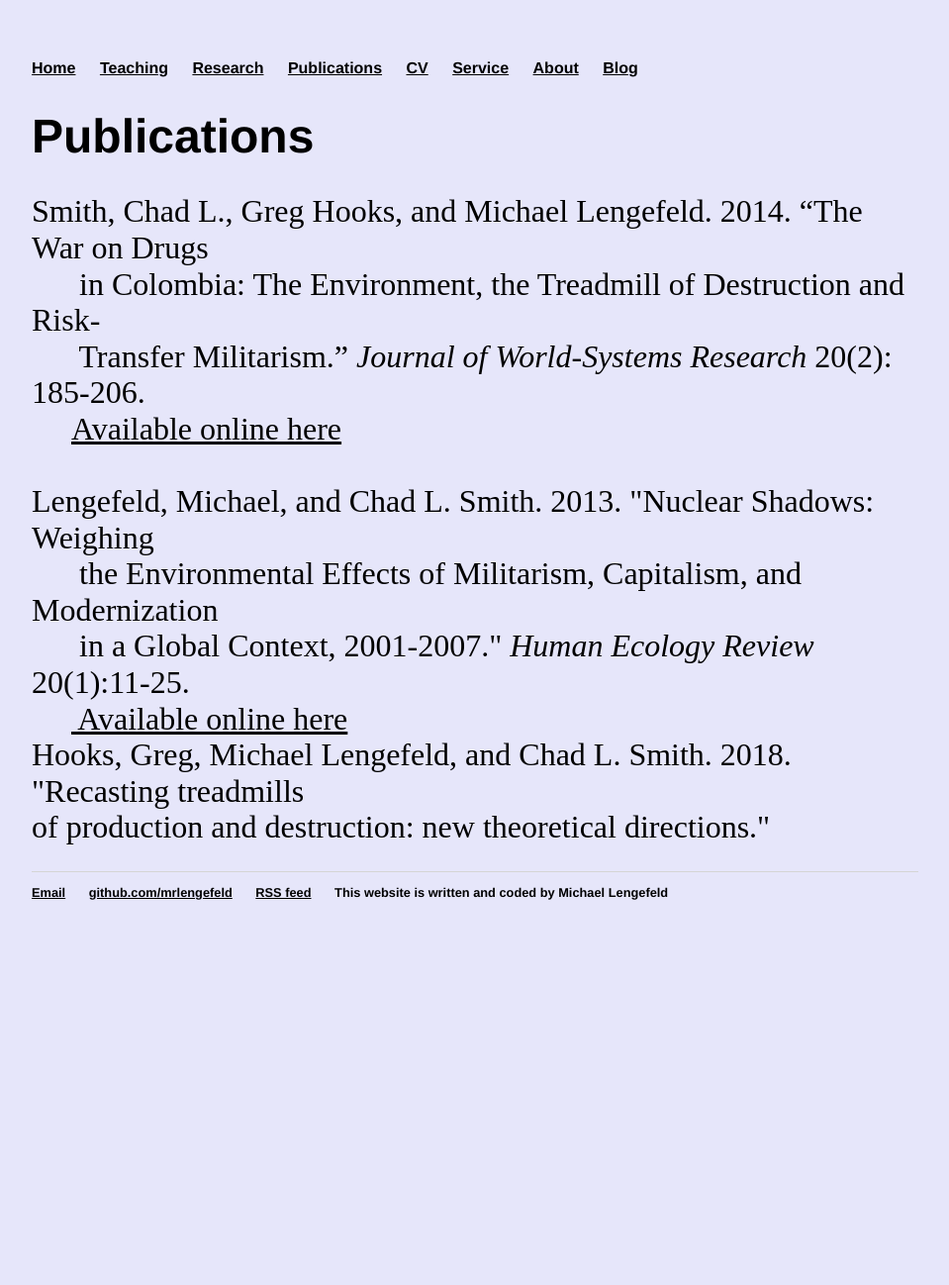
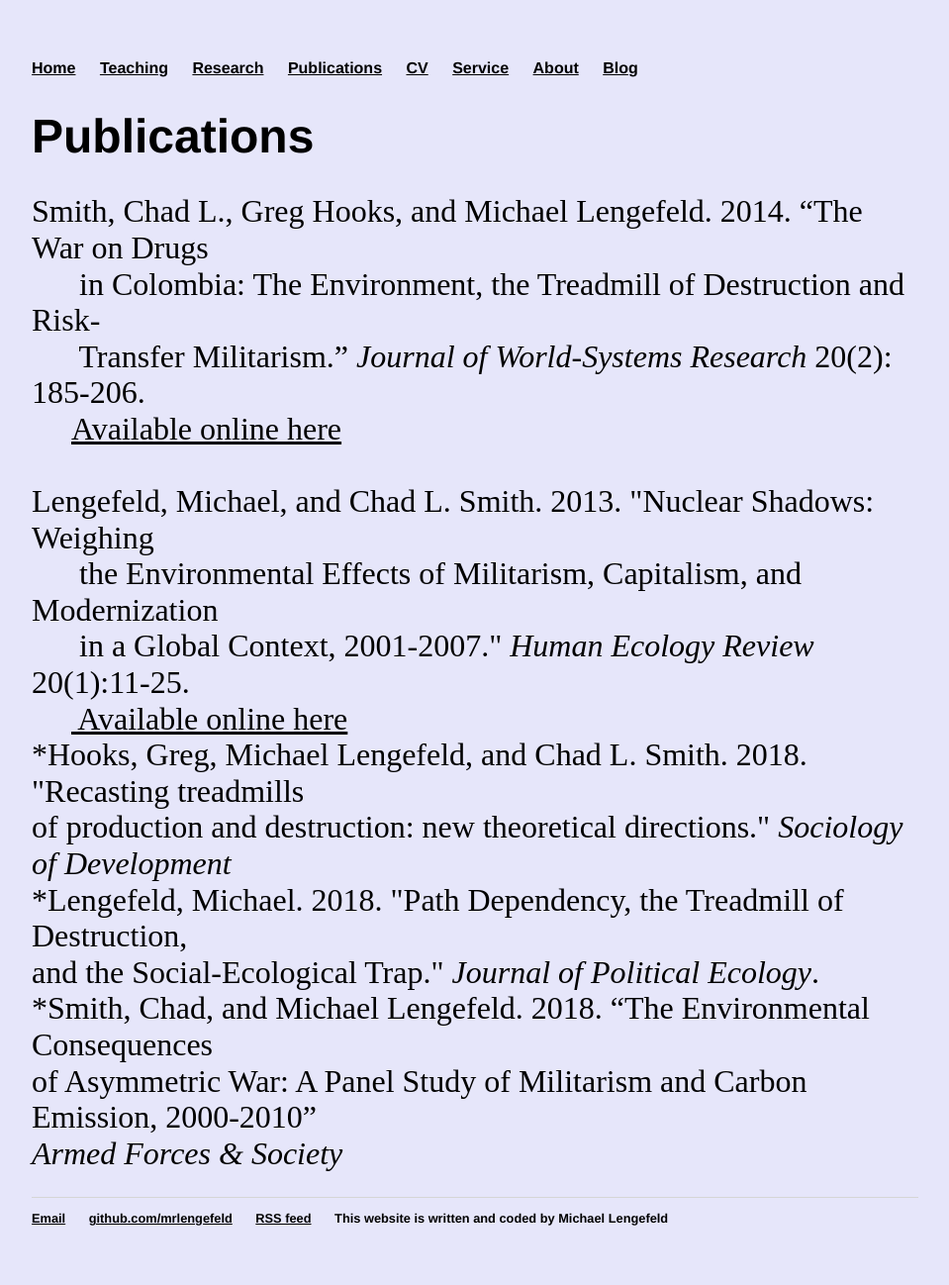
Before and after one commit to mrlengefeld/mrlengefeld.github.io, a Jekyll site: the page built from publications/index.html, in a window 1280 px wide. Shown: the whole page at 99% size, without its empty margins (160-1119 px from the left). Built offline with Jekyll 4.4.1, drawn with Linux system fonts in a browser that asks for light colours; nearby versions of some CDN libraries; before the commit the page ends 969 px from its top, so only the background shows below that.

Commit message:
Update index.html

```diff
--- a/publications/index.html
+++ b/publications/index.html
@@ -23,8 +23,16 @@ Title: Publications
 		&nbsp;&nbsp;&nbsp;&nbsp;&nbsp;<a href="https://www.jstor.org/stable/24707568">
 		Available online here</a><br>
 
-		Hooks, Greg, Michael Lengefeld, and Chad L. Smith. 2018. "Recasting treadmills<br>
-		of production and destruction: new theoretical directions."
+		*Hooks, Greg, Michael Lengefeld, and Chad L. Smith. 2018. "Recasting treadmills<br>
+		of production and destruction: new theoretical directions." <i>Sociology<br>
+		of Development</i><br>
+
+		*Lengefeld, Michael. 2018. "Path Dependency, the Treadmill of Destruction,<br>
+		and the Social-Ecological Trap." <i>Journal of Political Ecology</i>.<br>
+
+		*Smith, Chad, and Michael Lengefeld. 2018. “The Environmental Consequences<br>
+		of Asymmetric War: A Panel Study of Militarism and Carbon Emission, 2000-2010”<br>
+		<i> Armed Forces & Society</i>
 
 
 </font>
```
